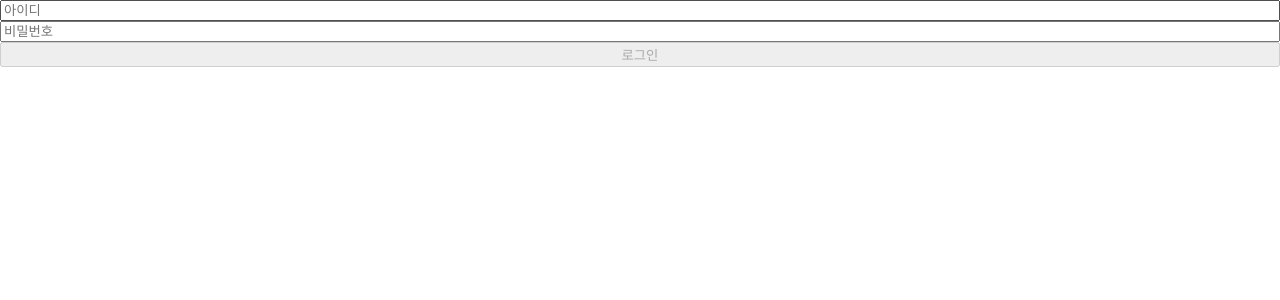
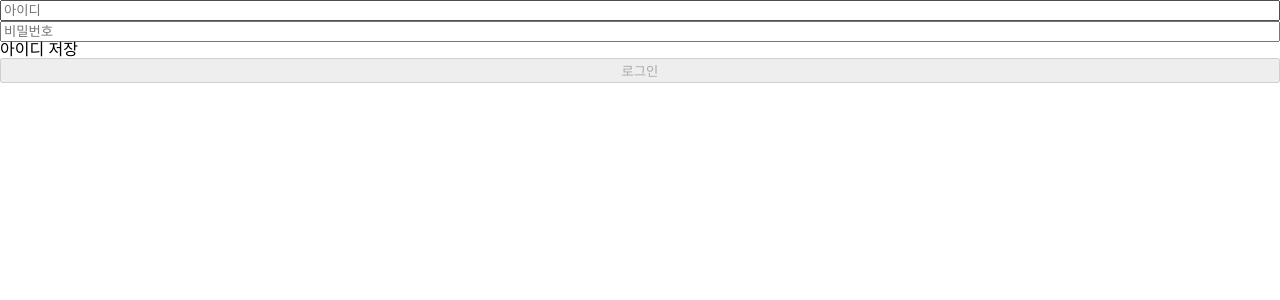
Before and after one commit to GINK-SS/SEGORANG_FRONTEND, a React (Create React App) app: page /login in a window 1280 px wide. Shown: the top 300 px of the page. Built offline with nearby package versions, Linux system fonts and the light colour scheme.

Commit message:
feat: 아이디 저장 기능 구현
기존에는 recoil로 상태관리를 하려고 했지만, 아이디 저장 state는 이 페이지 말고는 따로 사용할 일이 없어 useState로 구현하였다.

```diff
--- a/src/routes/Login.tsx
+++ b/src/routes/Login.tsx
@@ -1,3 +1,4 @@
+import { useEffect, useState } from 'react';
 import { useForm } from 'react-hook-form';
 import { useHistory } from 'react-router-dom';
 import styled from 'styled-components';
@@ -24,11 +25,21 @@ function Login() {
     handleSubmit,
     formState: { errors },
     watch,
+    setValue,
     getValues,
     setError,
   } = useForm<ILoginForm>();
+  const [isSaveId, setIsSaveId] = useState(false);
+  const history = useHistory();
 
-  const history = useHistory();
+  useEffect(() => {
+    const userId = localStorage.getItem('sgrUserId');
+    if (userId) {
+      setValue('userId', userId);
+      setIsSaveId(true);
+    }
+  }, []);
+
   const submitLoginInput = async () => {
     try {
       const { msg }: ILoginResponse = await fetchLogin({
@@ -37,8 +48,13 @@ function Login() {
       });
 
       if (msg === 'success') {
+        if (isSaveId) {
+          localStorage.setItem('sgrUserId', getValues('userId'));
+        } else {
+          localStorage.removeItem('sgrUserId');
+        }
+
         history.push('/');
-
         return;
       }
     } catch (err) {
@@ -58,6 +74,9 @@ function Login() {
         type="password"
         placeholder="비밀번호"
       />
+      <div>
+        <span onClick={() => setIsSaveId((prev) => !prev)}>아이디 저장</span>
+      </div>
       <span>{errors?.userId?.message || errors?.userPw?.message}</span>
       <button disabled={!watch('userId') || !watch('userPw')}>로그인</button>
     </LoginForm>
```
